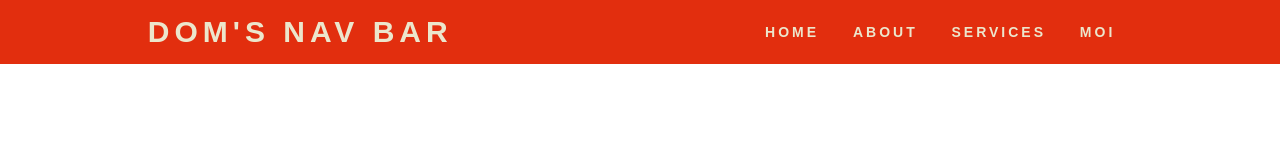
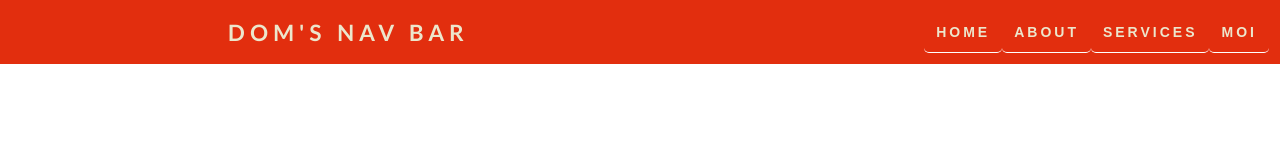
Before and after one commit to Zormelo-Alex/dom-s-navbar, a plain HTML site: page index.html in a window 1280 px wide. Drawn offline with Linux system fonts and the light colour scheme.

Commit message:
updated css file

```diff
--- a/style.css
+++ b/style.css
@@ -20,13 +20,12 @@ nav{
     color: rgb(236, 230, 204);
     text-transform: uppercase;
     letter-spacing: 5px;
-    font-size: 20px;
-
-
+    font-size: 15px;
+    font-family:'Trebuchet MS', 'Lucida Sans Unicode', 'Lucida Grande', 'Lucida Sans', Arial, sans-serif;
 }
 .dom{
     display: flex;
-    width: 30%;
+    width: 10%;
     justify-content: space-around;
 }
 
@@ -36,9 +35,14 @@ nav{
     letter-spacing: 3px;
     font-weight: bold;
     font-size: 14px;
-
-
-
+    border-bottom: .5px white solid;
+    padding: 12px;
+    border-radius: 5px;
+}
+.dom a:hover{
+    background-color: white;
+    color: black;
+    transition: .2s ease-out;
 }
 
 .dom li{
```
